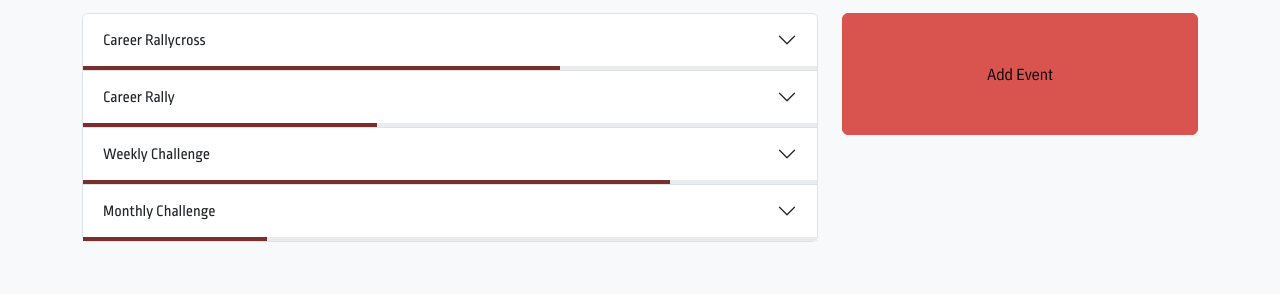
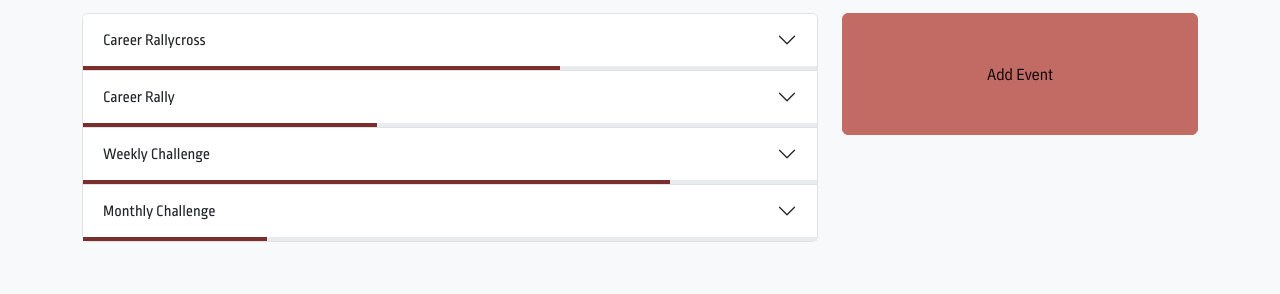
Before and after one commit to Rozyking/DirtRallyTrackerPrototype, a website: page index.html in a window 1280 px wide. Shown: the part 257-551 px from the top of the page. Drawn offline with nearby package versions, Linux system fonts and the light colour scheme.

Commit message:
Changed branding colors to be less alerting

```diff
--- a/scss/app.scss
+++ b/scss/app.scss
@@ -3,8 +3,8 @@
 @import "../node_modules/bootstrap/scss/mixins";
 
 // Variables
-$brand-primary: #d9534f;
-$brand-primary-light: #f5c1bf;
+$brand-primary: #c26b64;
+$brand-primary-light: #e08a85;
 $brand-dark: #1a1a1a;
 $brand-primary-dark: #7a2f2c;
 
```
Also changed, not shown: css/app.min.css, 1 other file.
